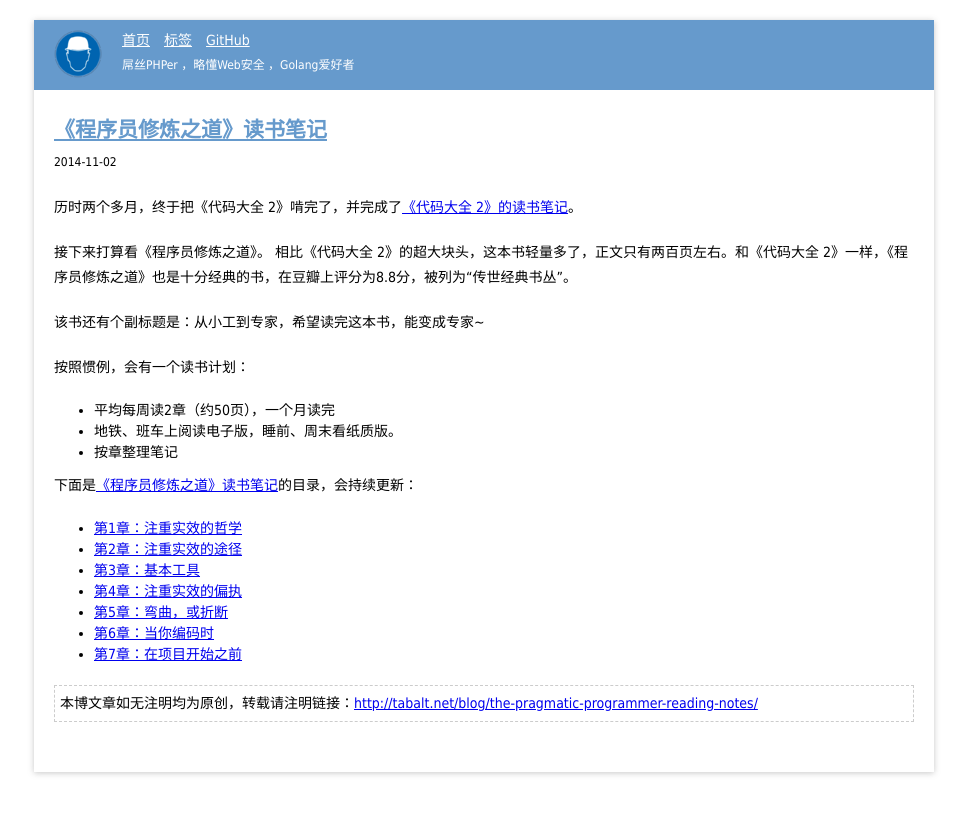
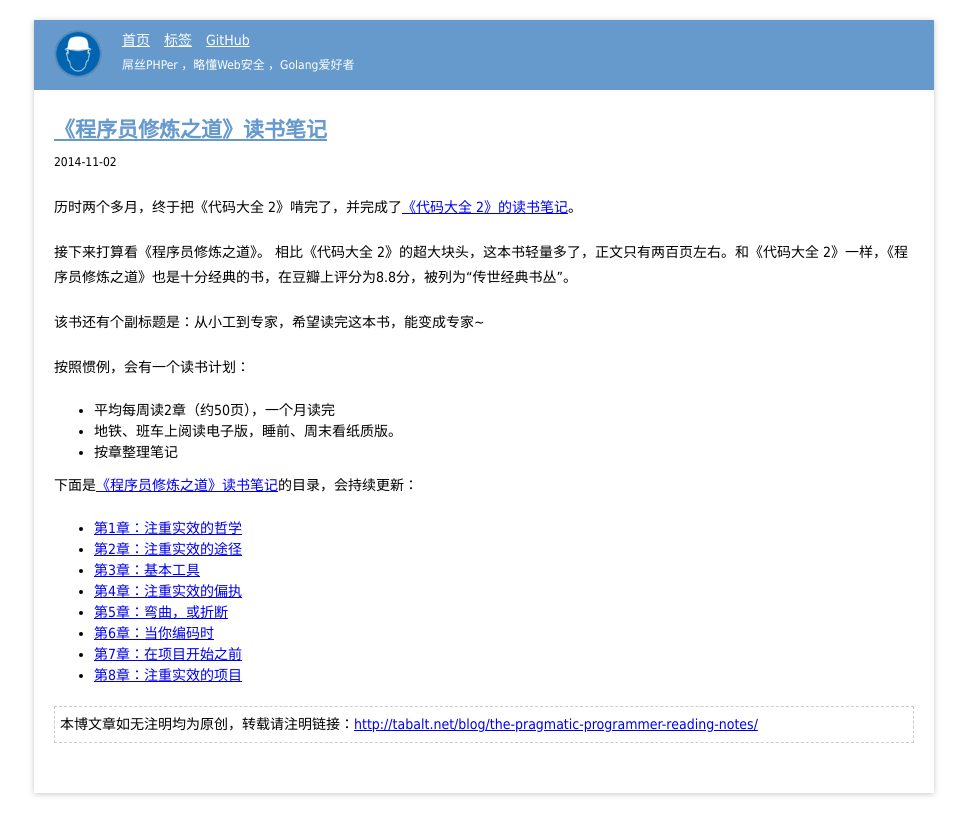
Before and after one commit to tabalt/tabalt.github.io, a Jekyll site: the page built from _posts/the-pragmatic-programmer/2014-11-02-the-pragmatic-programmer-reading-notes.md, in a window 1280 px wide. Shown: the top 835 px of the page, without its empty margins (156-1123 px from the left). Built offline with Jekyll 4.4.1, drawn with Linux system fonts in a browser that asks for light colours; Markdown is read by kramdown in place of the engine named in the settings; comment, search, counter and statistics services are not loaded.

Commit message:
Update 2014-11-02-the-pragmatic-programmer-reading-notes.md

```diff
--- a/_posts/the-pragmatic-programmer/2014-11-02-the-pragmatic-programmer-reading-notes.md
+++ b/_posts/the-pragmatic-programmer/2014-11-02-the-pragmatic-programmer-reading-notes.md
@@ -33,3 +33,4 @@ description: 《程序员修炼之道》读书笔记
 * [第5章：弯曲，或折断](http://tabalt.net/blog/tpp-bend-or-break/)
 * [第6章：当你编码时](http://tabalt.net/blog/tpp-while-you-are-coding/)
 * [第7章：在项目开始之前](http://tabalt.net/blog/tpp-before-the-project/)
+* [第8章：注重实效的项目](http://tabalt.net/blog/tpp-pragmatic-projects/)
```
